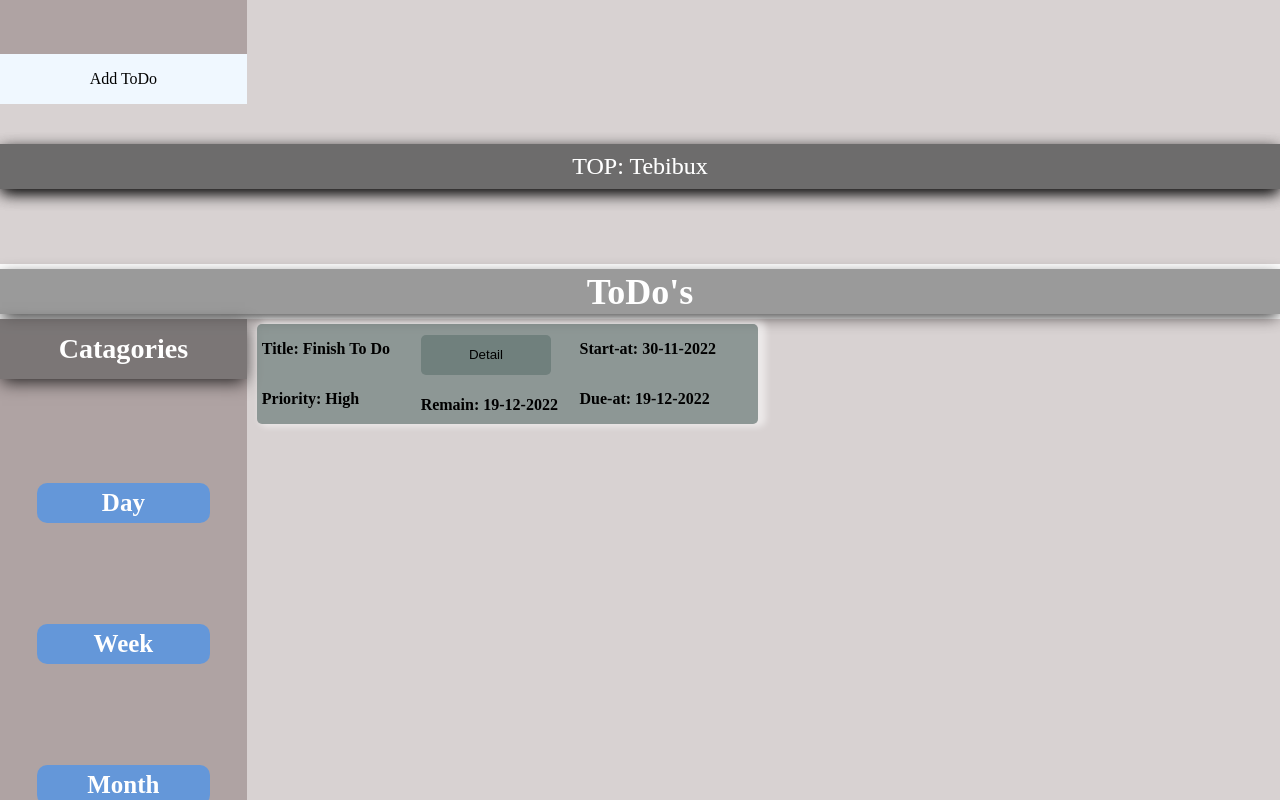
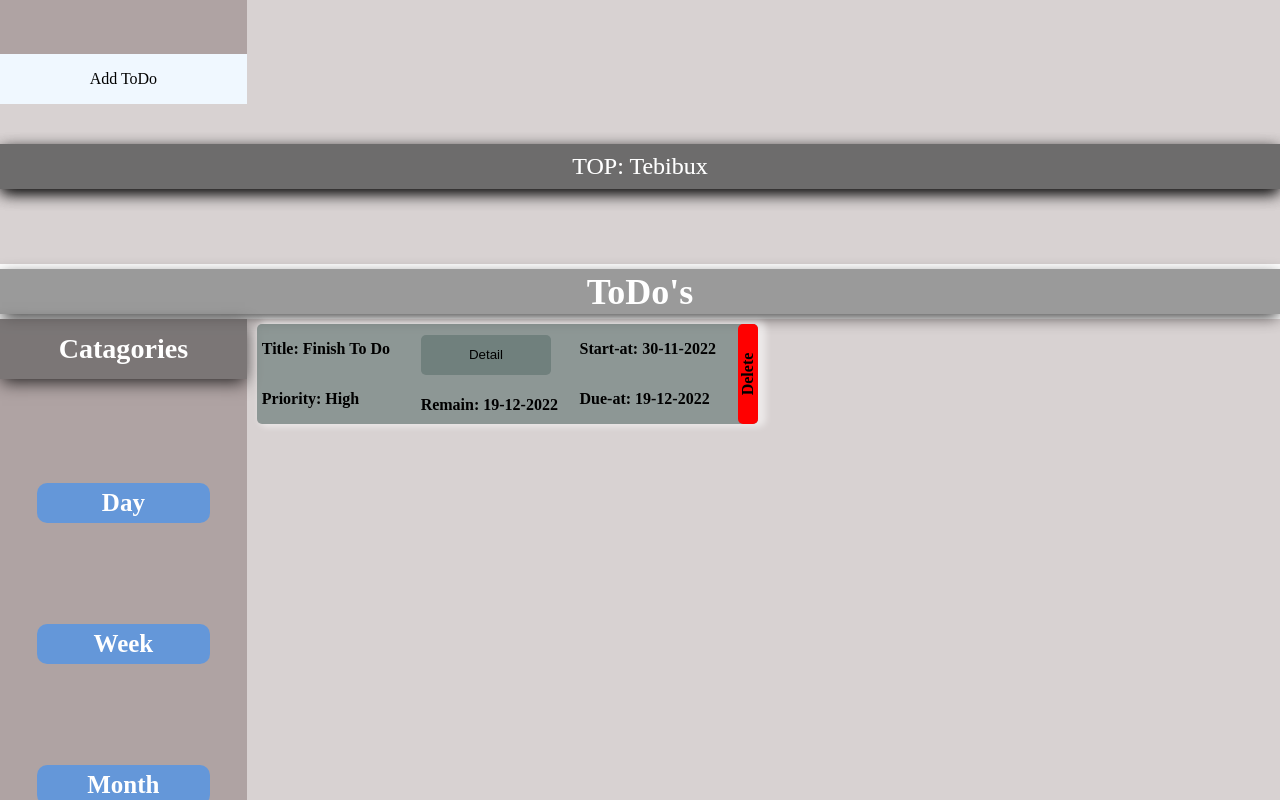
Before and after one commit to Tebibux/ToDoList, a website built with webpack: page index.html in a window 1280 px wide. Shown: the part 611-1411 px from the top of the page. Built offline with nearby package versions, Linux system fonts and the light colour scheme; files whose address does not match are found by name.

Commit message:
delete button added

```diff
--- a/src/pageStructure/mainStructure/todos.js
+++ b/src/pageStructure/mainStructure/todos.js
@@ -44,6 +44,13 @@ function todoDom() {
 	todoContainer.appendChild(todo_3);// appending the todo_1 which include title and
 	//  priority of the to do element.
 
+
+	const deleteItD = new DomMaker('div', 'deleteIt', '', '', ``);
+	const deleteIt = deleteItD.maker();
+	const deleteD = new DomMaker('div', '', '' , '', 'Delete')
+	deleteIt.appendChild(deleteD.maker())
+
+	todoContainer.appendChild(deleteIt)
 	return todoContainer;
 }
 
--- a/src/styles/style.css
+++ b/src/styles/style.css
@@ -107,6 +107,7 @@
 }
 .deleteIt > div{
 	transform: rotate(-90deg);
+	margin-left: -11px;
 }
 .deleteIt:hover{
 	color: red;
```
